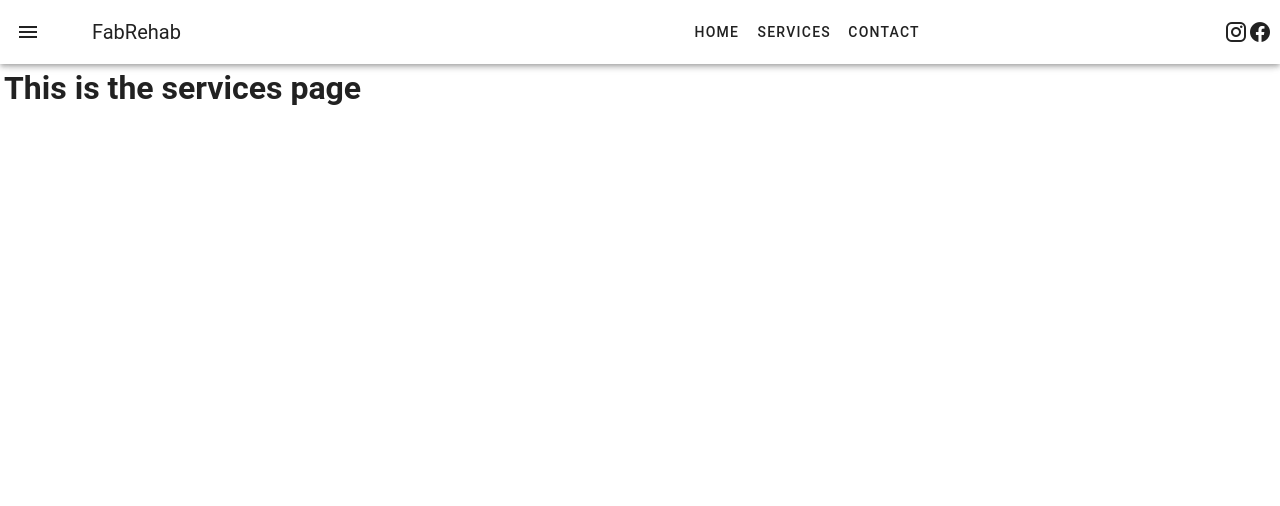
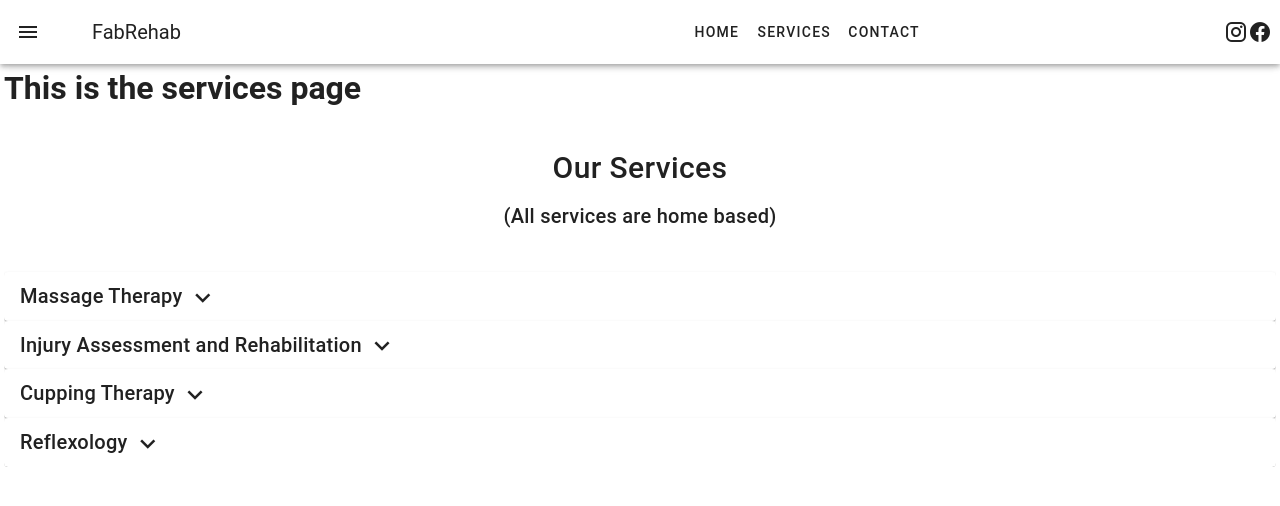
Before and after one commit to RATACIA/fabibi, a Vue app: page /services in a window 1280 px wide. Shown: the top 506 px of the page. Built offline with nearby package versions, Linux system fonts and the light colour scheme.

Commit message:
services page update in progress

```diff
--- a/src/components/AboutHeader.vue
+++ b/src/components/AboutHeader.vue
@@ -1,7 +1,5 @@
 <template>
   <div>
-    <div style="min-height: 50px"></div>
-
     <v-row
       class="d-flex flex-column-reverse flex-md-row"
       align="center"
--- /dev/null
+++ b/src/components/ServicesComp.vue
@@ -0,0 +1,60 @@
+<template>
+  <div>
+    <v-row>
+      <v-col>
+        <v-card variant="flat" class="my-3">
+          <v-card-title class="pb-8 text-center mt-3" style="font-size: 30px">
+            Our Services
+            <v-card-title class="text-center"
+              >(All services are home based)</v-card-title
+            >
+          </v-card-title>
+
+          <v-card
+            class="d-flex align-center"
+            v-for="(service, index) in services"
+            :key="index"
+          >
+            <v-card-title @click="toggleCard(index)">
+              {{ service }}
+              <v-icon
+                :icon="
+                  expanded === index ? 'mdi-chevron-up' : 'mdi-chevron-down'
+                "
+              ></v-icon>
+            </v-card-title>
+            <v-expand-transition>
+              <v-card-text v-show="expanded === index">{{
+                serviceText[index]
+              }}</v-card-text>
+            </v-expand-transition>
+          </v-card>
+        </v-card>
+      </v-col>
+    </v-row>
+  </div>
+</template>
+
+<script setup>
+import { ref } from "vue";
+
+const services = ref([
+  "Massage Therapy",
+  "Injury Assessment and Rehabilitation",
+  "Cupping Therapy",
+  "Reflexology",
+]);
+
+const serviceText = ref([
+  "These can consist of Deep Tissue, Sports Massage or Relaxing massage. 45 minutes",
+  "If you have pains, discomfort or an injury, we can assess and rehabilitate these! 45 minutes",
+  "Cupping therapy is a traditional alternative therapy that involves placing specially designed cups on the skin to create a vacuum, which suctions the skin and underlying tissues. This suction creates a negative pressure that is believed to stimulate blood flow, loosen fascial adhesions, and promote healing. The cups are typically made of glass, silicone, or plastic and can be either stationary or moved along the skin. Cupping therapy is often used to relieve muscle tension, promote relaxation, and address a variety of conditions such as pain, inflammation, and stress. 30 minutes",
+  "Reflexology is a complementary therapy that involves applying pressure to specific points on the feet, hands, or ears to promote relaxation, reduce stress, and support overall well-being. These points are believed to correspond to specific organs, glands, or body systems, and applying pressure to them is thought to stimulate natural healing responses in the body. Reflexology is often used for relaxation, stress relief, and to address a variety of conditions such as pain, tension, and digestive issues.45 minutes",
+]);
+
+const expanded = ref(null);
+
+const toggleCard = (index) => {
+  expanded.value = expanded.value === index ? null : index;
+};
+</script>
--- a/src/views/ServicesView.vue
+++ b/src/views/ServicesView.vue
@@ -1,11 +1,12 @@
 <template>
   <div class="about">
     <h1>This is the services page</h1>
+    <ServicesComp />
   </div>
 </template>
 
 <script setup>
-import HeaderComp from "@/components/HeaderComp.vue";
+import ServicesComp from "@/components/ServicesComp.vue";
 </script>
 
 <style scoped></style>
```
